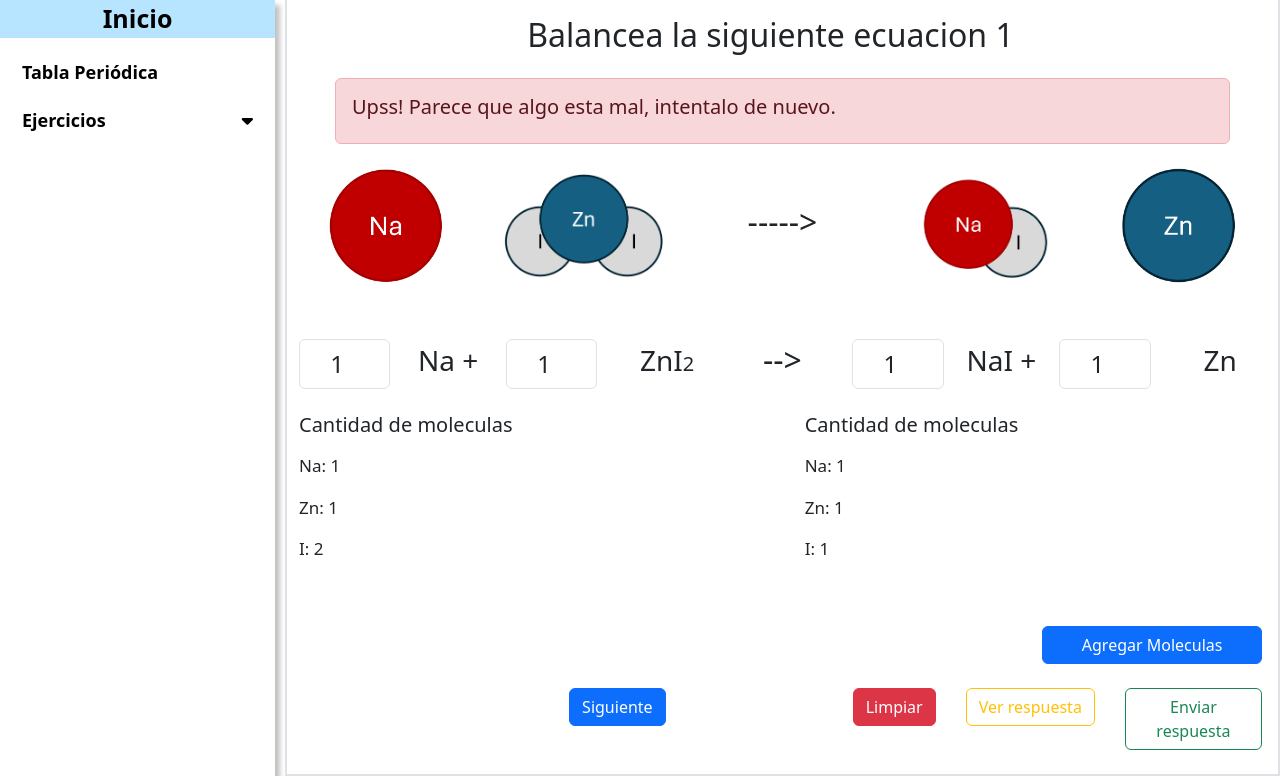
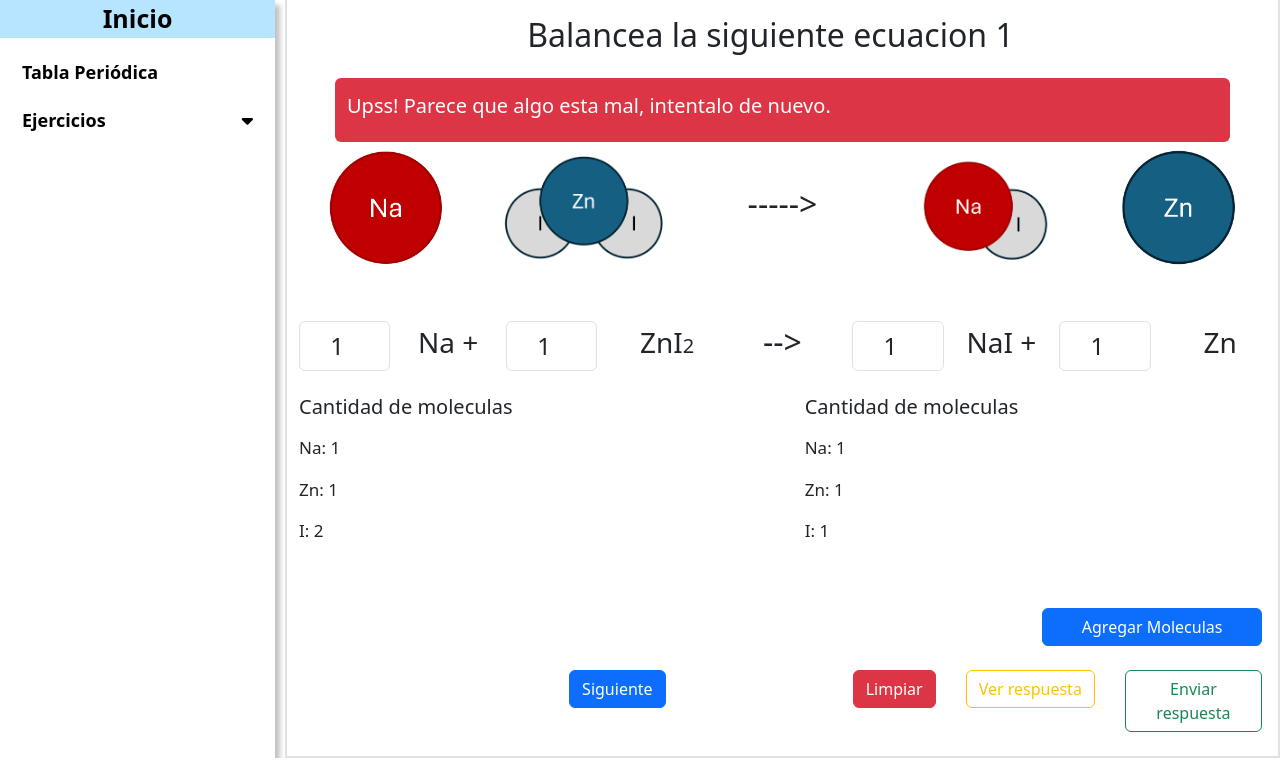
Before and after one commit to ChromeBridge321/Trino-s-Project, a Laravel app: page /exercise-1 in a window 1280 px wide. Shown: the part 64-840 px from the top of the page. Run offline with Laravel 12, Linux system fonts and the light colour scheme; data that the repository does not hold is empty.

Commit message:
correciones de alertas

```diff
--- a/resources/views/Exercise-1.blade.php
+++ b/resources/views/Exercise-1.blade.php
@@ -90,7 +90,7 @@
                     @if (($Rmolecula_1 == 2) & ($Rmolecula_2 == 1) & ($Rmolecula_3 == 2) & ($Rmolecula_4 == 1))
                         {{-- aqui se comparan las variables devueltas
             por la funcion answer para mostrar una alerta y dar a conocer que la respuesta enviada es correcta --}}
-                        <div class="alert alert-success col-12">
+                        <div class=" text-bg-success pt-3 pb-3 rounded-2 col-12" role="alert">
                             <h5>Respuesta correcta, sigue asi.</h5>
                         </div>
                     @elseif(($Rmolecula_1 == 1) & ($Rmolecula_2 == 1) & ($Rmolecula_3 == 1) & ($Rmolecula_4 == 1))
@@ -101,7 +101,7 @@
                         </div>
                     @else
                         {{-- aqui se muestra la alerta de respuesta incorrecta --}}
-                        <div class="alert alert-danger col-12">
+                        <div class="text-bg-danger pt-3 pb-3 rounded-2 col-12">
                             <h5>Upss! Parece que algo esta mal, intentalo de nuevo.</h5>
                         </div>
                     @endif
--- a/resources/views/Exercise-10.blade.php
+++ b/resources/views/Exercise-10.blade.php
@@ -85,7 +85,7 @@
                 <div class=" row">
                     @if (($Rmolecula_1 == 2) & ($Rmolecula_2 == 1) & ($Rmolecula_3 == 2)) {{-- aqui se comparan las variables devueltas
                         por la funcion answer para mostrar una alerta y dar a conocer que la respuesta enviada es correcta --}}
-                        <div class="alert alert-success col-12">
+                        <div class=" text-bg-success pt-3 pb-3 rounded-2 col-12" role="alert">
                             <h5>Respuesta correcta, sigue asi.</h5>
                         </div>
                     @elseif(($Rmolecula_1 == 1) & ($Rmolecula_2 == 1) & ($Rmolecula_3 == 1)){{-- aqui se coloca para evitar una falsa alerta
@@ -94,7 +94,7 @@
 
                         </div>
                     @else {{-- aqui se muestra la alerta de respuesta incorrecta--}}
-                        <div class="alert alert-danger col-12">
+                        <div class="text-bg-danger pt-3 pb-3 rounded-2 col-12">
                             <h5>Upss! Parece que algo esta mal, intentalo de nuevo.</h5>
                         </div>
                     @endif
--- a/resources/views/Exercise-11.blade.php
+++ b/resources/views/Exercise-11.blade.php
@@ -85,7 +85,7 @@
                 <div class=" row">
                     @if (($Rmolecula_1 == 1) & ($Rmolecula_2 == 2) & ($Rmolecula_3 == 1) & ($Rmolecula_4 == 2)){{-- aqui se comparan las variables devueltas
                         por la funcion answer para mostrar una alerta y dar a conocer que la respuesta enviada es correcta --}}
-                        <div class="alert alert-success col-12">
+                        <div class=" text-bg-success pt-3 pb-3 rounded-2 col-12" role="alert">
                             <h5>Respuesta correcta, sigue asi.</h5>
                         </div>
                     @elseif(($Rmolecula_1 == 1) & ($Rmolecula_2 == 1) & ($Rmolecula_3 == 1) & ($Rmolecula_4 == 1)){{-- aqui se coloca para evitar una falsa alerta
@@ -94,7 +94,7 @@
 
                         </div>
                     @else {{-- aqui se muestra la alerta de respuesta incorrecta--}}
-                        <div class="alert alert-danger col-12">
+                        <div class="text-bg-danger pt-3 pb-3 rounded-2 col-12">
                             <h5>Upss! Parece que algo esta mal, intentalo de nuevo.</h5>
                         </div>
                     @endif
--- a/resources/views/Exercise-12.blade.php
+++ b/resources/views/Exercise-12.blade.php
@@ -84,7 +84,7 @@
                 <div class=" row">
                     @if (($Rmolecula_1 == 2) & ($Rmolecula_2 == 4) & ($Rmolecula_3 == 3)) {{-- aqui se comparan las variables devueltas
                         por la funcion answer para mostrar una alerta y dar a conocer que la respuesta enviada es correcta --}}
-                        <div class="alert alert-success col-12">
+                        <div class=" text-bg-success pt-3 pb-3 rounded-2 col-12" role="alert">
                             <h5>Respuesta correcta, sigue asi.</h5>
                         </div>
                     @elseif(($Rmolecula_1 == 1) & ($Rmolecula_2 == 1) & ($Rmolecula_3 == 1)){{-- aqui se coloca para evitar una falsa alerta
@@ -93,7 +93,7 @@
 
                         </div>
                     @else {{-- aqui se muestra la alerta de respuesta incorrecta--}}
-                        <div class="alert alert-danger col-12">
+                        <div class="text-bg-danger pt-3 pb-3 rounded-2 col-12">
                             <h5>Upss! Parece que algo esta mal, intentalo de nuevo.</h5>
                         </div>
                     @endif
--- a/resources/views/Exercise-2.blade.php
+++ b/resources/views/Exercise-2.blade.php
@@ -85,7 +85,7 @@
                 <div class=" row">
                     @if (($Rmolecula_1 == 4) & ($Rmolecula_2 == 11) & ($Rmolecula_3 == 2) & ($Rmolecula_4 == 8)){{-- aqui se comparan las variables devueltas
                         por la funcion answer para mostrar una alerta y dar a conocer que la respuesta enviada es correcta --}}
-                        <div class="alert alert-success col-12">
+                        <div class=" text-bg-success pt-3 pb-3 rounded-2 col-12" role="alert">
                             <h5>Respuesta correcta, sigue asi.</h5>
                         </div>
                     @elseif(($Rmolecula_1 == 1) & ($Rmolecula_2 == 1) & ($Rmolecula_3 == 1) & ($Rmolecula_4 == 1)){{-- aqui se coloca para evitar una falsa alerta
@@ -94,7 +94,7 @@
 
                         </div>
                     @else {{-- aqui se muestra la alerta de respuesta incorrecta--}}
-                        <div class="alert alert-danger col-12">
+                        <div class="text-bg-danger pt-3 pb-3 rounded-2 col-12">
                             <h5>Upss! Parece que algo esta mal, intentalo de nuevo.</h5>
                         </div>
                     @endif
--- a/resources/views/Exercise-3.blade.php
+++ b/resources/views/Exercise-3.blade.php
@@ -85,7 +85,7 @@
                 <div class=" row">
                     @if (($Rmolecula_1 == 1) & ($Rmolecula_2 == 2) & ($Rmolecula_3 == 1) & ($Rmolecula_4 == 1)){{-- aqui se comparan las variables devueltas
                         por la funcion answer para mostrar una alerta y dar a conocer que la respuesta enviada es correcta --}}
-                        <div class="alert alert-success col-12">
+                        <div class=" text-bg-success pt-3 pb-3 rounded-2 col-12" role="alert">
                             <h5>Respuesta correcta, sigue asi.</h5>
                         </div>
                     @elseif(($Rmolecula_1 == 1) & ($Rmolecula_2 == 1) & ($Rmolecula_3 == 1) & ($Rmolecula_4 == 1)){{-- aqui se coloca para evitar una falsa alerta
@@ -94,7 +94,7 @@
 
                         </div>
                     @else {{-- aqui se muestra la alerta de respuesta incorrecta--}}
-                        <div class="alert alert-danger col-12">
+                        <div class="text-bg-danger pt-3 pb-3 rounded-2 col-12">
                             <h5>Upss! Parece que algo esta mal, intentalo de nuevo.</h5>
                         </div>
                     @endif
--- a/resources/views/Exercise-4.blade.php
+++ b/resources/views/Exercise-4.blade.php
@@ -85,7 +85,7 @@
                 <div class=" row">
                     @if (($Rmolecula_1 == 4) & ($Rmolecula_2 == 3) & ($Rmolecula_3 == 2)) {{-- aqui se comparan las variables devueltas
                         por la funcion answer para mostrar una alerta y dar a conocer que la respuesta enviada es correcta --}}
-                        <div class="alert alert-success col-12">
+                        <div class=" text-bg-success pt-3 pb-3 rounded-2 col-12" role="alert">
                             <h5>Respuesta correcta, sigue asi.</h5>
                         </div>
                     @elseif(($Rmolecula_1 == 1) & ($Rmolecula_2 == 1) & ($Rmolecula_3 == 1)){{-- aqui se coloca para evitar una falsa alerta
@@ -94,7 +94,7 @@
 
                         </div>
                     @else {{-- aqui se muestra la alerta de respuesta incorrecta--}}
-                        <div class="alert alert-danger col-12">
+                        <div class="text-bg-danger pt-3 pb-3 rounded-2 col-12">
                             <h5>Upss! Parece que algo esta mal, intentalo de nuevo.</h5>
                         </div>
                     @endif
--- a/resources/views/Exercise-5.blade.php
+++ b/resources/views/Exercise-5.blade.php
@@ -85,7 +85,7 @@
                 <div class=" row">
                     @if (($Rmolecula_1 == 2) & ($Rmolecula_2 == 3) & ($Rmolecula_3 == 1) & ($Rmolecula_4 == 3)){{-- aqui se comparan las variables devueltas
                         por la funcion answer para mostrar una alerta y dar a conocer que la respuesta enviada es correcta --}}
-                        <div class="alert alert-success col-12">
+                        <div class=" text-bg-success pt-3 pb-3 rounded-2 col-12" role="alert">
                             <h5>Respuesta correcta, sigue asi.</h5>
                         </div>
                     @elseif(($Rmolecula_1 == 1) & ($Rmolecula_2 == 1) & ($Rmolecula_3 == 1) & ($Rmolecula_4 == 1)){{-- aqui se coloca para evitar una falsa alerta
@@ -94,7 +94,7 @@
 
                         </div>
                     @else {{-- aqui se muestra la alerta de respuesta incorrecta--}}
-                        <div class="alert alert-danger col-12">
+                        <div class="text-bg-danger pt-3 pb-3 rounded-2 col-12">
                             <h5>Upss! Parece que algo esta mal, intentalo de nuevo.</h5>
                         </div>
                     @endif
--- a/resources/views/Exercise-6.blade.php
+++ b/resources/views/Exercise-6.blade.php
@@ -85,7 +85,7 @@
                 <div class=" row">
                     @if (($Rmolecula_1 == 1) & ($Rmolecula_2 == 3) & ($Rmolecula_3 == 2)) {{-- aqui se comparan las variables devueltas
                         por la funcion answer para mostrar una alerta y dar a conocer que la respuesta enviada es correcta --}}
-                        <div class="alert alert-success col-12">
+                        <div class=" text-bg-success pt-3 pb-3 rounded-2 col-12" role="alert">
                             <h5>Respuesta correcta, sigue asi.</h5>
                         </div>
                     @elseif(($Rmolecula_1 == 1) & ($Rmolecula_2 == 1) & ($Rmolecula_3 == 1)){{-- aqui se coloca para evitar una falsa alerta
@@ -94,7 +94,7 @@
 
                         </div>
                     @else {{-- aqui se muestra la alerta de respuesta incorrecta--}}
-                        <div class="alert alert-danger col-12">
+                        <div class="text-bg-danger pt-3 pb-3 rounded-2 col-12">
                             <h5>Upss! Parece que algo esta mal, intentalo de nuevo.</h5>
                         </div>
                     @endif
--- a/resources/views/Exercise-7.blade.php
+++ b/resources/views/Exercise-7.blade.php
@@ -85,7 +85,7 @@
                 <div class=" row">
                     @if (($Rmolecula_1 == 1) & ($Rmolecula_2 == 1) & ($Rmolecula_3 == 2)) {{-- aqui se comparan las variables devueltas
                         por la funcion answer para mostrar una alerta y dar a conocer que la respuesta enviada es correcta --}}
-                        <div class="alert alert-success col-12">
+                        <div class=" text-bg-success pt-3 pb-3 rounded-2 col-12" role="alert">
                             <h5>Respuesta correcta, sigue asi.</h5>
                         </div>
                     @elseif(($Rmolecula_1 == 1) & ($Rmolecula_2 == 1) & ($Rmolecula_3 == 1)){{-- aqui se coloca para evitar una falsa alerta
@@ -94,7 +94,7 @@
 
                         </div>
                     @else {{-- aqui se muestra la alerta de respuesta incorrecta--}}
-                        <div class="alert alert-danger col-12">
+                        <div class="text-bg-danger pt-3 pb-3 rounded-2 col-12">
                             <h5>Upss! Parece que algo esta mal, intentalo de nuevo.</h5>
                         </div>
                     @endif
--- a/resources/views/Exercise-8.blade.php
+++ b/resources/views/Exercise-8.blade.php
@@ -85,7 +85,7 @@
                 <div class=" row">
                     @if (($Rmolecula_1 == 2) & ($Rmolecula_2 == 1) & ($Rmolecula_3 == 1) & ($Rmolecula_4 == 1)){{-- aqui se comparan las variables devueltas
                         por la funcion answer para mostrar una alerta y dar a conocer que la respuesta enviada es correcta --}}
-                        <div class="alert alert-success col-12">
+                        <div class=" text-bg-success pt-3 pb-3 rounded-2 col-12" role="alert">
                             <h5>Respuesta correcta, sigue asi.</h5>
                         </div>
                     @elseif(($Rmolecula_1 == 1) & ($Rmolecula_2 == 1) & ($Rmolecula_3 == 1) & ($Rmolecula_4 == 1)){{-- aqui se coloca para evitar una falsa alerta
@@ -94,7 +94,7 @@
 
                         </div>
                     @else {{-- aqui se muestra la alerta de respuesta incorrecta--}}
-                        <div class="alert alert-danger col-12">
+                        <div class="text-bg-danger pt-3 pb-3 rounded-2 col-12">
                             <h5>Upss! Parece que algo esta mal, intentalo de nuevo.</h5>
                         </div>
                     @endif
--- a/resources/views/Exercise-9.blade.php
+++ b/resources/views/Exercise-9.blade.php
@@ -85,7 +85,7 @@
                 <div class=" row">
                     @if (($Rmolecula_1 == 2) & ($Rmolecula_2 == 2) & ($Rmolecula_3 == 3)) {{-- aqui se comparan las variables devueltas
                         por la funcion answer para mostrar una alerta y dar a conocer que la respuesta enviada es correcta --}}
-                        <div class="alert alert-success col-12">
+                        <div class=" text-bg-success pt-3 pb-3 rounded-2 col-12" role="alert">
                             <h5>Respuesta correcta, sigue asi.</h5>
                         </div>
                     @elseif(($Rmolecula_1 == 1) & ($Rmolecula_2 == 1) & ($Rmolecula_3 == 1)){{-- aqui se coloca para evitar una falsa alerta
@@ -94,7 +94,7 @@
 
                         </div>
                     @else {{-- aqui se muestra la alerta de respuesta incorrecta--}}
-                        <div class="alert alert-danger col-12">
+                        <div class="text-bg-danger pt-3 pb-3 rounded-2 col-12">
                             <h5>Upss! Parece que algo esta mal, intentalo de nuevo.</h5>
                         </div>
                     @endif
```
Also changed, not shown: resources/css/app.css (+7 -0 lines).
